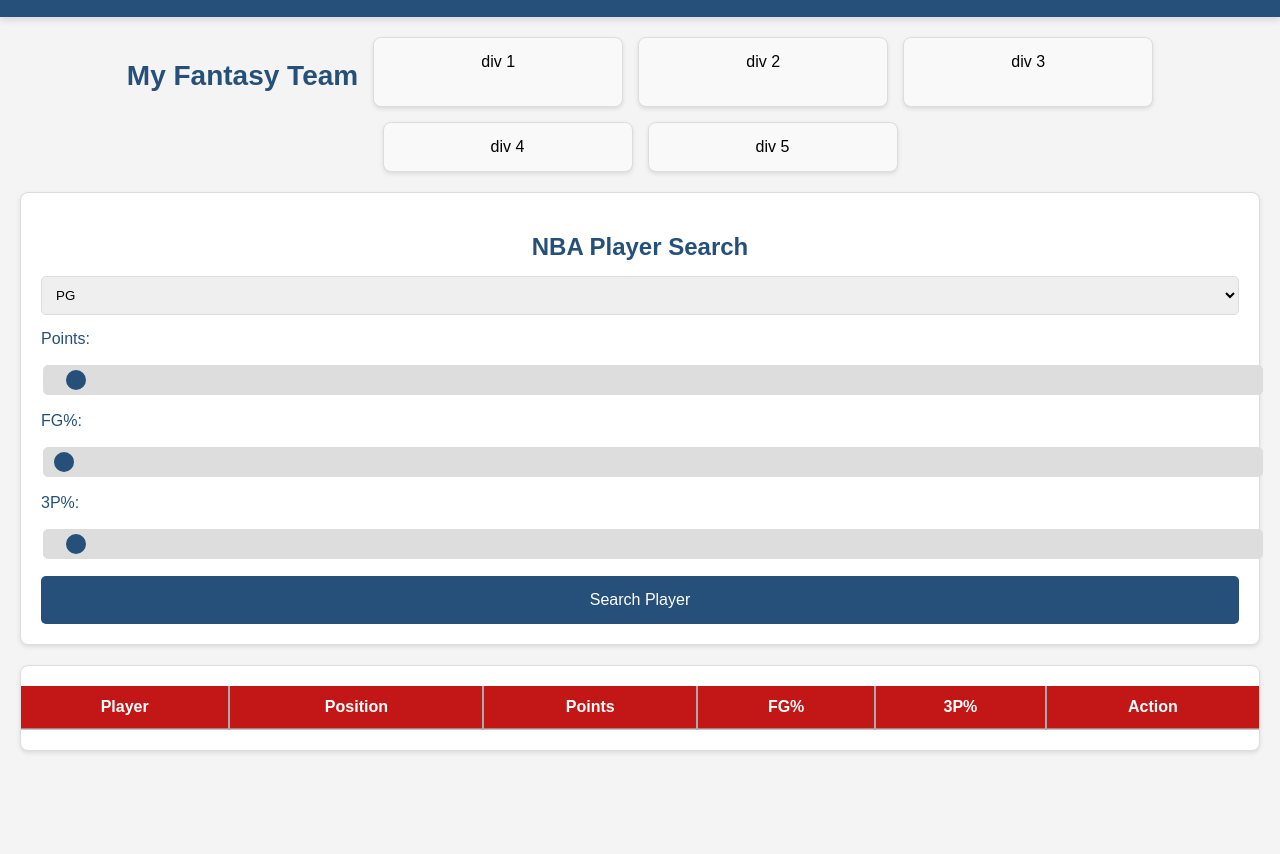
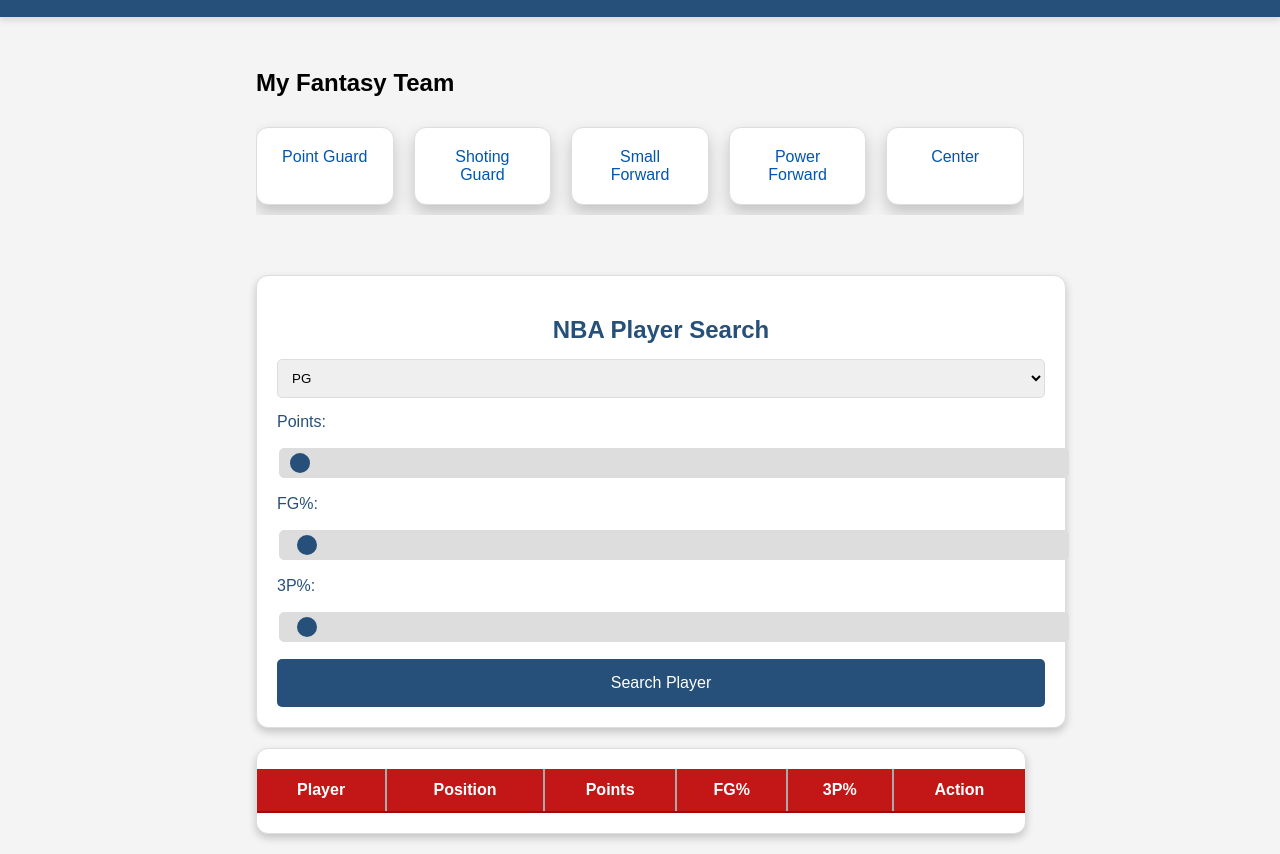
Before and after one commit to yehudakahana/exam3.ts, a plain HTML site: page javascript/index.html in a window 1280 px wide. Shown: the part 51-905 px from the top of the page. Before the commit the page ends 822 px from the top, so only its background shows below. Drawn offline with Linux system fonts and the light colour scheme.

Commit message:
finish part 3 'finish all

```diff
--- a/javascript/index.html
+++ b/javascript/index.html
@@ -11,13 +11,14 @@
         <h3>NBA Fantasy 2014-2024</h3>
     </header>
     <main>
+        <h2>My Fantasy Team</h2>
+
         <section id="section-display">
-            <h2>My Fantasy Team</h2>
-            <div id="PG">div 1</div>
-            <div id="SG">div 2</div>
-            <div id="SF">div 3</div>
-            <div id="PF">div 4</div>
-            <div id="C">div 5</div>
+            <div id="PG">Point Guard</div>
+            <div id="SG">Shoting Guard</div>
+            <div id="SF">Small Forward</div>
+            <div id="PF">Power Forward</div>
+            <div id="C">Center</div>
         </section>
 
         <section id="section-form">
@@ -31,9 +32,9 @@
                     <option value="C">C</option>
                 </select>
                 <label for="points" id="labelPoints">Points:</label>
-                <input type="range" min="0" max="100" value="1" id="points" required>
+                <input type="range" min="0" max="20000" value="1" id="points" required>
                 <label for="twoPercent" id="labelTwo">FG%:</label>
-                <input type="range" min="0" max="20000" value="1" id="twoPercent" required>
+                <input type="range" min="0" max="100" value="1" id="twoPercent" required>
                 <label for="threePercent" id="labelThree">3P%:</label>
                 <input type="range" min="0" max="100" value="1" id="threePercent" required>
                 <button type="submit" id="search-button">Search Player</button>
--- a/javascript/script.js
+++ b/javascript/script.js
@@ -20,11 +20,11 @@
 });
 document.getElementById("twoPercent").addEventListener("input", (event) => {
     const value = event.target.value;
-    document.getElementById("labelTwo").textContent = value;
+    document.getElementById("labelTwo").textContent = `${value}% `;
 });
 document.getElementById("threePercent").addEventListener("input", (event) => {
     const value = event.target.value;
-    document.getElementById("labelThree").textContent = value;
+    document.getElementById("labelThree").textContent = `${value}% `;
 });
 //כפתור החיפוש
 form.addEventListener("submit", (event) => __awaiter(void 0, void 0, void 0, function* () {
@@ -60,20 +60,22 @@
         });
     });
 }
+//השמה של שחקן  בקבוצה בפוזיציה המתאימה לו
 function addPlayer(index) {
     let newPlayer = listOfPlayers[index];
     let position = newPlayer.position;
     let relevantDiv = document.getElementById(position);
     if (relevantDiv == null) {
-        alert("no player in this position");
+        return;
     }
     else {
         relevantDiv.innerHTML = `
+    <p> ${newPlayer.position} </p>
     <p> ${newPlayer.playerName} </p>
-    <p> ${newPlayer.position} </p>
-    <p> ${newPlayer.points} </p>
-    <p> ${newPlayer.twoPercent} </p>
-    <p> ${newPlayer.threePercent} </p>
+    <p>threePercent: ${newPlayer.threePercent}%</p>
+    <p>twoPercent: ${newPlayer.twoPercent}% </p>
+    <p>points: ${newPlayer.points} </p>
+
     `;
     }
 }
--- a/javascript/style.css
+++ b/javascript/style.css
@@ -1,3 +1,233 @@
+ body {
+    font-family: Arial, sans-serif;
+    margin: 0;
+    padding: 0;
+    background-color: #F4F4F4;
+    display: flex;
+    justify-content: center;
+    align-items: center;
+    min-height: 100vh;
+}
+
+header {
+    background-color: #265079;
+    color: white;
+    padding: 20px 0;
+    text-align: center;
+    box-shadow: 0 4px 6px rgba(0, 0, 0, 0.1);
+    width: 100%;
+    position: fixed;
+    top: 0;
+    left: 0;
+}
+
+header h3 {
+    margin: 0;
+    font-size: 24px;
+    font-weight: bold;
+}
+
+main {
+    padding: 20px;
+    width: 60%;
+    margin-top: 80px;
+}
+
+section {
+    width: 100%;
+    max-width: 1000px;
+    margin: 0 auto;
+}
+
+#section-display {
+    margin-bottom: 60px;
+    display: flex;
+    flex-wrap: nowrap;
+    overflow-x: auto;
+    gap: 20px;
+    padding: 10px 0;
+}
+
+#section-display div {
+    color: #0056b3;
+    background-color: #fff;
+    border: 1px solid #ddd;
+    border-radius: 12px;
+    padding: 20px;
+    box-shadow: 0 8px 16px rgba(0, 0, 0, 0.2);
+    width: 300px;
+    text-align: center;
+    transition: box-shadow 0.3s, transform 0.3s;
+}
+
+#section-display div:hover {
+    box-shadow: 0 12px 24px rgba(0, 0, 0, 0.3);
+    transform: translateY(-5px);
+}
+
+#section-form {
+    background-color: #fff;
+    border: 1px solid #ddd;
+    border-radius: 12px;
+    padding: 20px;
+    box-shadow: 0 4px 8px rgba(0, 0, 0, 0.2);
+    margin-bottom: 20px;
+}
+
+#section-form h2 {
+    color: #265079;
+    font-size: 24px;
+    margin-bottom: 15px;
+    text-align: center;
+}
+
+#search-form {
+    display: flex;
+    flex-direction: column;
+    gap: 15px;
+}
+
+#search-form label {
+    font-size: 16px;
+    color: #265079;
+    display: block;
+}
+
+select, input {
+    width: 100%;
+    padding: 10px;
+    border: 1px solid #ddd;
+    border-radius: 5px;
+}
+
+input[type="range"] {
+    -webkit-appearance: none;
+    background-color: #ddd;
+    height: 8px;
+    border-radius: 5px;
+}
+
+input[type="range"]::-webkit-slider-thumb {
+    -webkit-appearance: none;
+    width: 20px;
+    height: 20px;
+    border-radius: 50%;
+    background: #265079;
+    cursor: pointer;
+}
+
+#search-button {
+    background-color: #265079;
+    color: white;
+    border: none;
+    padding: 15px;
+    border-radius: 5px;
+    font-size: 16px;
+    cursor: pointer;
+    transition: background-color 0.3s;
+}
+
+#search-button:hover {
+    background-color: #1e4a6f;
+}
+
+#section-table {
+    background-color: #fff;
+    border: 1px solid #ddd;
+    border-radius: 12px;
+    box-shadow: 0 4px 8px rgba(0, 0, 0, 0.2);
+    overflow: hidden;
+}
+
+#scooters-table {
+    width: 100%;
+    border-collapse: collapse;
+    margin: 20px 0;
+}
+
+#scooters-table thead {
+    background-color: #c31616;
+    color: white;
+}
+
+#scooters-table th, #scooters-table td {
+    padding: 12px;
+    text-align: center;
+    border-right: 2px solid #aaa;
+}
+
+#scooters-table th {
+    border-bottom: 2px solid #a20a0a;
+    font-size: 16px;
+    font-weight: bold;
+}
+
+#scooters-table td {
+    font-size: 14px;
+}
+
+#scooters-table td:last-child, #scooters-table th:last-child {
+    border-right: none;
+}
+
+#scooters-table tbody tr {
+    border-bottom: 2px solid #ddd;
+}
+
+#scooters-table tbody tr:nth-child(even) {
+    background-color: #f9f9f9;
+}
+
+#scooters-table tbody tr:hover {
+    background-color: #e0e0e0;
+}
+
+#scooters-table .actions {
+    display: flex;
+    justify-content: center;
+    gap: 10px;
+}
+
+#scooters-table .actions button {
+    background-color:blue;
+    color: white;
+    border: none;
+    padding: 8px 12px;
+    border-radius: 5px;
+    cursor: pointer;
+    font-size: 14px;
+    transition: background-color 0.3s, transform 0.2s;
+}
+
+#scooters-table .actions button:hover {
+    background-color: #0056b3;
+    transform: scale(1.05);
+}
+
+#scooters-table .actions button:active {
+    transform: scale(0.95);
+}
+
+h2#fantasy-team-title {
+    color: #265079;
+    font-size: 28px;
+    margin-bottom: 15px;
+    text-align: center;
+}
+
+p {
+    font-size: 10px;
+}
+
+
+
+
+
+
+
+
+/*
+
 body {
     font-family: Arial, sans-serif;
     margin: 0;
@@ -23,11 +253,15 @@
     padding: 20px;
 }
 
+
+
 #section-display {
     margin-bottom: 20px;
+    margin-bottom: 60px;
+
 }
 
-#section-display h2 {
+ h2 {
     color: #265079;
     font-size: 28px;
     margin-bottom: 15px;
@@ -42,12 +276,13 @@
 }
 
 #section-display div {
+    color: #0056b3;
     background-color: #f9f9f9;
     border: 1px solid #ddd;
     border-radius: 8px;
     padding: 15px;
     box-shadow: 0 2px 4px rgba(0, 0, 0, 0.1);
-    width: calc(20% - 30px);
+    width: calc(12% - 30px);
     text-align: center;
 }
 
```
Also changed, not shown: 1 other file.
